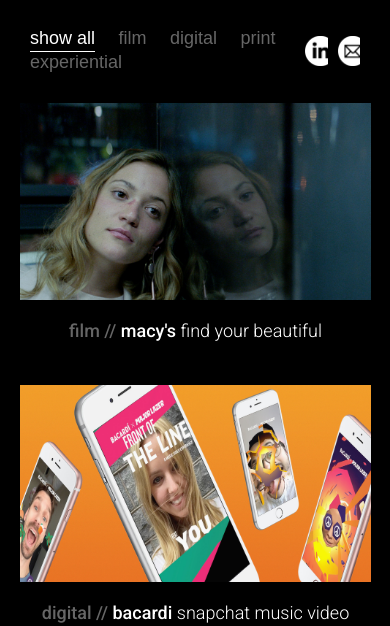
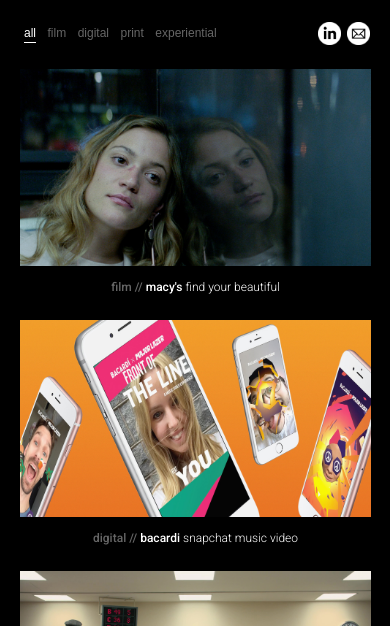
Before and after one commit to shomatsuzaki/shomatsuzaki-test, a plain HTML site: page index.html in a window 390 px wide. Shown: the part 221-847 px from the top of the page. Drawn offline with nearby package versions, Linux system fonts and the light colour scheme.

Commit message:
Adjusted responsiveness for mobile.

```diff
--- a/css/style.css
+++ b/css/style.css
@@ -94,14 +94,12 @@ video {
 	background-image: url('../img/linkedin-icon.png');
 	background-size: cover;
 	cursor: pointer;
-	margin-right: 10px;
 }
 
 #email {
 	background-image: url('../img/email-icon.png');
 	background-size: cover;
 	cursor: pointer;
-	margin-right: 10px;
 }
 
 .category {
@@ -119,7 +117,6 @@ button {
 	border: none;
 	background: #000000;
 	padding: 0;
-	margin: 0 10px;
 	opacity: .4;
 	transition:.5s;
 	-o-transition:.5s;
@@ -202,7 +199,6 @@ button:focus {
 }
 
 .projectinfo {
-	margin: 20px 0 44px 0;
 	text-align: center;
 }
 
@@ -227,7 +223,7 @@ hr {
 	}
 
 	.subheader {
-		margin: 30px 0;
+		margin: 24px 0;
 	}
 
 	#name {
@@ -241,8 +237,12 @@ hr {
 	}
 
 	#linkedin, #email {
-		width: 30px;
-		height: 30px;
+		width: 23px;
+		height: 23px;
+	}
+
+	#linkedin {
+		margin-right: 6px;
 	}
 
 	.thumbnail {
@@ -251,7 +251,15 @@ hr {
 	}
 
 	.projectinfo, button {
-		font-size: 18px;
+		font-size: 12px;
+	}
+
+	.projectinfo {
+		margin: 14px 0 26px 0;
+	}
+
+	button {
+		margin: 0 4px;
 	}
 }
 
@@ -277,6 +285,7 @@ hr {
 	#linkedin, #email {
 		width: 35px;
 		height: 35px;
+		margin-right: 8px;
 	}
 
 	.thumbnail {
@@ -287,11 +296,23 @@ hr {
 	.projectinfo, button {
 		font-size: 13.5px;
 	}
+
+	button {
+		margin: 0 8px;
+	}
+
+	.projectinfo {
+		margin: 16px 0 36px 0;
+	}
 }
 
 @media only screen and (min-width: 1000px) {
 	.projectinfo, button {
 		font-size: 17px;
+	}
+
+	button {
+		margin: 0 10px;
 	}
 }
 
@@ -317,10 +338,15 @@ hr {
 	#linkedin, #email {
 		width: 40px;
 		height: 40px;
+		margin-right: 10px;
 	}
 
 	.thumbnail {
 		width: 46vw;
 		height: 27vw;
 	}
+
+	.projectinfo {
+		margin: 20px 0 44px 0;
+	}
 }
--- a/index.html
+++ b/index.html
@@ -36,7 +36,7 @@
 		<div id='container'>
 			<div class='subheader'>
 				<div id='btncontainer'>
-					<button class='btn active' onclick="filterSelection('all')">show all</button>
+					<button class='btn active' onclick="filterSelection('all')">all</button>
 					<button class='btn' onclick="filterSelection('film')">film</button>
 					<button class='btn' onclick="filterSelection('digital')">digital</button>
 					<button class='btn' onclick="filterSelection('print')">print</button>
```
